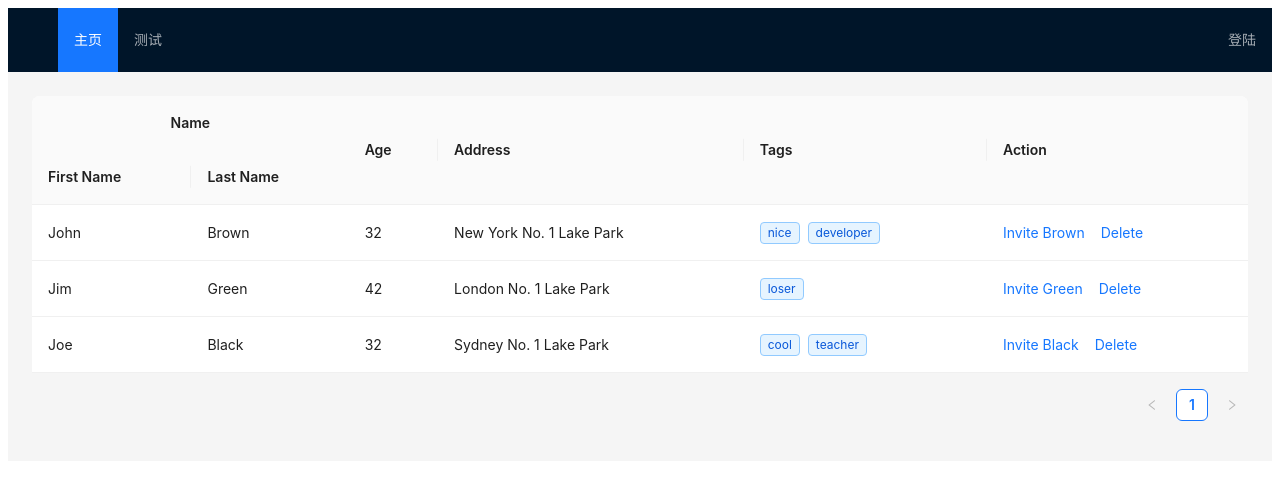
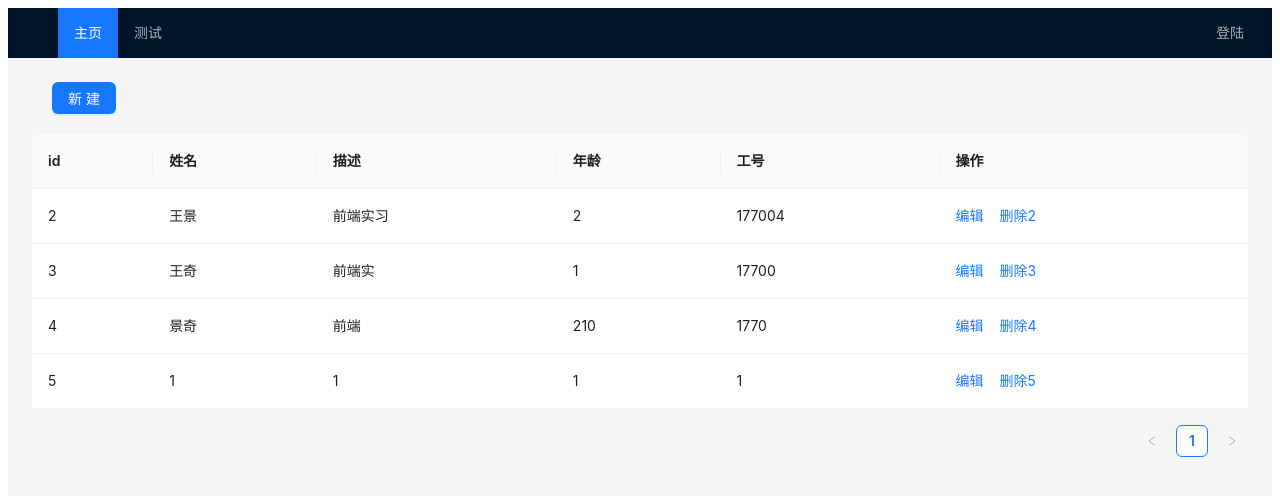
Before and after one commit to wangjqq/hook-ts, a React (Create React App) app: page /Home in a window 1280 px wide. Shown: the top 496 px of the page. Built offline with nearby package versions, Linux system fonts and the light colour scheme; data requests are answered from the project's data file.

Commit message:
完成了表格的增删查

```diff
--- a/src/App.tsx
+++ b/src/App.tsx
@@ -1,4 +1,4 @@
-import React, { useState, useEffect } from 'react'
+import React, { useEffect, useRef } from 'react'
 import type { MenuProps } from 'antd'
 import { Layout, Menu } from 'antd'
 import {
@@ -9,9 +9,9 @@ import {
   useLocation,
 } from 'react-router-dom'
 
-import Login from 'components/Login'
-import Home from 'components/Home'
-import Test from 'components/Test'
+import Login from 'views/Login'
+import Home from 'views/Home'
+import Test from 'views/Test'
 import 'styles/App.css'
 
 const { Header, Content } = Layout
@@ -21,15 +21,17 @@ const App: React.FC = () => {
 
   let { pathname } = useLocation() //获取当前路由
 
-  let userinfo: any = localStorage.getItem('userInfo') //获取用户信息
-  if (userinfo) {
+  const userInfo: any = useRef('')
+  userInfo.current = localStorage.getItem('userInfo') //获取用户信息
+  if (userInfo.current) {
     //如果有信息则转成对象
-    userinfo = JSON.parse(userinfo)
+    userInfo.current = JSON.parse(userInfo.current)
   }
+
   useEffect(() => {
-    userinfo = localStorage.getItem('userInfo')
-    userinfo = JSON.parse(userinfo)
-  }, [localStorage.getItem('userInfo')]) //监听登陆和退出登录 修改用户信息
+    userInfo.current = localStorage.getItem('userInfo')
+    userInfo.current = JSON.parse(userInfo.current)
+  }, [pathname]) //监听登陆和退出登录 修改用户信息
 
   const items1: MenuProps['items'] = [
     //菜单栏信息
@@ -39,14 +41,16 @@ const App: React.FC = () => {
     {
       key: '/Login',
       label: `${
-        userinfo ? '欢迎你!' + userinfo.userName + ' 点击退出' : '登陆'
+        userInfo.current
+          ? '欢迎你!' + userInfo.current.userName + ' 点击退出'
+          : '登陆'
       }`,
     },
   ]
 
   const click = (e: any) => {
     //菜单栏点击事件
-    if (userinfo && e.key == '/Login') {
+    if (userInfo.current && e.key === '/Login') {
       localStorage.removeItem('userInfo')
     }
     navigate(e.key, { replace: true })
@@ -59,7 +63,7 @@ const App: React.FC = () => {
         <Menu
           theme="dark"
           mode="horizontal"
-          defaultSelectedKeys={[pathname == '/' ? '/Home' : pathname]}
+          defaultSelectedKeys={[pathname === '/' ? '/Home' : pathname]}
           selectedKeys={[pathname]}
           items={items1}
           onClick={click}
--- /dev/null
+++ b/src/components/AddInfoForm.tsx
@@ -0,0 +1,114 @@
+import React from 'react'
+import { Col, Row, Form, Input, Modal } from 'antd'
+
+interface Values {
+  title: string
+  description: string
+  modifier: string
+}
+
+interface CollectionCreateFormProps {
+  open: boolean
+  onCreate: (values: Values) => void
+  onCancel: () => void
+}
+
+const layout = {
+  labelCol: { span: 8 },
+  wrapperCol: { span: 8 },
+}
+
+const AddInfoForm: React.FC<CollectionCreateFormProps> = ({
+  open,
+  onCreate,
+  onCancel,
+}) => {
+  const [form] = Form.useForm()
+
+  return (
+    <Modal
+      open={open}
+      title="新建人员信息"
+      okText="创建"
+      cancelText="取消"
+      onCancel={onCancel}
+      onOk={() => {
+        form
+          .validateFields()
+          .then((values) => {
+            form.resetFields()
+            onCreate(values)
+          })
+          .catch((info) => {
+            console.log('Validate Failed:', info)
+          })
+      }}>
+      <Form
+        form={form}
+        // {...layout}
+        layout="vertical"
+        name="form_in_modal"
+        // style={{ maxWidth: 30 }}
+        initialValues={{ modifier: 'public' }}>
+        <Row gutter={16}>
+          <Col span={12}>
+            <Form.Item
+              name="name"
+              label="姓名"
+              rules={[
+                {
+                  required: true,
+                  message: '请输入姓名!',
+                },
+              ]}>
+              <Input />
+            </Form.Item>
+          </Col>
+          <Col span={12}>
+            <Form.Item
+              name="age"
+              label="年龄"
+              rules={[
+                {
+                  required: true,
+                  message: '请输入年龄!',
+                },
+              ]}>
+              <Input />
+            </Form.Item>
+          </Col>
+        </Row>
+        <Row gutter={16}>
+          <Col span={12}>
+            <Form.Item
+              name="des"
+              label="岗位"
+              rules={[
+                {
+                  required: true,
+                  message: '请输入岗位!',
+                },
+              ]}>
+              <Input />
+            </Form.Item>
+          </Col>
+          <Col span={12}>
+            <Form.Item
+              name="number"
+              label="工号"
+              rules={[
+                {
+                  required: true,
+                  message: '请输入工号!',
+                },
+              ]}>
+              <Input />
+            </Form.Item>
+          </Col>
+        </Row>
+      </Form>
+    </Modal>
+  )
+}
+
+export default AddInfoForm
--- a/src/components/Home.tsx
+++ /dev/null
@@ -1,81 +0,0 @@
-import React from 'react'
-import { Space, Table, Tag } from 'antd'
-
-interface DataType {
-  key: string
-  firstName: string
-  lastName: string
-  age: number
-  address: string
-  tags: string[]
-}
-
-const { Column, ColumnGroup } = Table
-
-const data: DataType[] = [
-  {
-    key: '1',
-    firstName: 'John',
-    lastName: 'Brown',
-    age: 32,
-    address: 'New York No. 1 Lake Park',
-    tags: ['nice', 'developer'],
-  },
-  {
-    key: '2',
-    firstName: 'Jim',
-    lastName: 'Green',
-    age: 42,
-    address: 'London No. 1 Lake Park',
-    tags: ['loser'],
-  },
-  {
-    key: '3',
-    firstName: 'Joe',
-    lastName: 'Black',
-    age: 32,
-    address: 'Sydney No. 1 Lake Park',
-    tags: ['cool', 'teacher'],
-  },
-]
-
-const Home: React.FC = () => {
-  return (
-    <div className="Home">
-      <Table dataSource={data}>
-        <ColumnGroup title="Name">
-          <Column title="First Name" dataIndex="firstName" key="firstName" />
-          <Column title="Last Name" dataIndex="lastName" key="lastName" />
-        </ColumnGroup>
-        <Column title="Age" dataIndex="age" key="age" />
-        <Column title="Address" dataIndex="address" key="address" />
-        <Column
-          title="Tags"
-          dataIndex="tags"
-          key="tags"
-          render={(tags: string[]) => (
-            <>
-              {tags.map((tag) => (
-                <Tag color="blue" key={tag}>
-                  {tag}
-                </Tag>
-              ))}
-            </>
-          )}
-        />
-        <Column
-          title="Action"
-          key="action"
-          render={(_: any, record: DataType) => (
-            <Space size="middle">
-              <a>Invite {record.lastName}</a>
-              <a>Delete</a>
-            </Space>
-          )}
-        />
-      </Table>
-    </div>
-  )
-}
-
-export default Home
--- /dev/null
+++ b/src/interface/Home.tsx
@@ -0,0 +1,13 @@
+import axios from 'axios'
+
+export const getList = () => {
+  return axios.get('/information')
+}
+
+export const addList = (params: any) => {
+  return axios.post('/information', params)
+}
+
+export const delList = (id: any) => {
+  return axios.delete('/information/' + id)
+}
--- a/src/interface/User.tsx
+++ b/src/interface/User.tsx
@@ -1,5 +1,5 @@
 import axios from 'axios'
 
-export const Reguser = (data: string) => {
+export const Login1 = (data: string) => {
   return axios.get('/userinfo/?q=' + data)
 }
--- a/src/mock/db.json
+++ b/src/mock/db.json
@@ -1,32 +1,36 @@
 {
   "information": [
     {
-      "id": 1,
-      "name": "王景奇",
-      "des": "前端实习生",
-      "age": "21",
-      "number": "1770045"
+      "key": "2",
+      "id": 2,
+      "name": "王景",
+      "des": "前端实习",
+      "age": "2",
+      "number": "177004"
     },
     {
-      "id": 1,
-      "name": "王景奇",
-      "des": "前端实习生",
-      "age": "21",
-      "number": "1770045"
+      "key": "3",
+      "id": 3,
+      "name": "王奇",
+      "des": "前端实",
+      "age": "1",
+      "number": "17700"
     },
     {
-      "id": 1,
-      "name": "王景奇",
-      "des": "前端实习生",
-      "age": "21",
-      "number": "1770045"
+      "key": "4",
+      "id": 4,
+      "name": "景奇",
+      "des": "前端",
+      "age": "210",
+      "number": "1770"
     },
     {
-      "id": 1,
-      "name": "王景奇",
-      "des": "前端实习生",
-      "age": "21",
-      "number": "1770045"
+      "key": "5",
+      "name": "1",
+      "age": "1",
+      "des": "1",
+      "number": "1",
+      "id": 5
     }
   ],
   "userinfo": [
--- a/src/styles/App.css
+++ b/src/styles/App.css
@@ -1,5 +1,15 @@
 .ant-menu-item-only-child:nth-child(3) {
   position: absolute;
-  right: 8px;
+  right: 20px;
   top: 8px !important;
 }
+
+.ant-layout-header {
+  height: 50px !important;
+  line-height: 50px !important;
+}
+
+.handle {
+  margin-bottom: 20px;
+  margin-left: 20px;
+}
--- /dev/null
+++ b/src/views/Home.tsx
@@ -0,0 +1,90 @@
+import React, { useEffect, useState } from 'react'
+import { Table, Button, Space, Popconfirm, message } from 'antd'
+import { getList, addList, delList } from 'interface/Home'
+import AddInfoForm from 'components/AddInfoForm'
+
+const { Column } = Table //解构出列
+
+const Home: React.FC = () => {
+  const [open, setOpen] = useState(false) //添加的弹窗是否显示
+
+  const onCreate = (values: any) => {
+    //确认添加处理函数
+    values.key = Date.now()
+    addList(values).then((res) => {
+      getList().then((res) => {
+        setlist(res.data)
+      })
+    })
+    setOpen(false)
+  }
+
+  const [listData, setlist] = useState([]) //列表的状态
+
+  useEffect(() => {
+    getList().then((res) => {
+      setlist(res.data)
+    })
+  }, [])
+
+  const delConfirm = (record: any) => {
+    //删除的处理函数
+    delList(record.id).then((res) => {
+      getList().then((res) => {
+        setlist(res.data)
+      })
+    })
+    message.info('删除成功!')
+  }
+
+  return (
+    <div className="Home">
+      <div className="handle">
+        <Button
+          type="primary"
+          onClick={() => {
+            setOpen(true)
+          }}>
+          新建
+        </Button>
+      </div>
+
+      <Table dataSource={listData}>
+        <Column title="id" dataIndex="id" />
+        <Column title="姓名" dataIndex="name" />
+        <Column title="描述" dataIndex="des" />
+        <Column title="年龄" dataIndex="age" />
+        <Column title="工号" dataIndex="number" />
+        <Column
+          title="操作"
+          key="action"
+          render={(_: any, record: any) => (
+            <Space size="middle">
+              <a>编辑</a>
+              <Popconfirm
+                placement="topLeft"
+                title={'确认删除'}
+                description={'删除后无法恢复!'}
+                // onConfirm={confirm}
+                onConfirm={delConfirm.bind(this, record)}
+                okText="Yes"
+                cancelText="No">
+                <a>删除{record.id}</a>
+              </Popconfirm>
+            </Space>
+          )}
+        />
+      </Table>
+
+      <AddInfoForm
+        open={open}
+        onCreate={onCreate}
+        onCancel={() => {
+          setOpen(false)
+        }}
+      />
+    </div>
+  )
+}
+
+export default Home
--- a/src/components/Login.tsx
+++ b/src/views/Login.tsx
@@ -1,5 +1,5 @@
 import React from 'react'
-import { Reguser } from 'interface/User'
+import { Login1 } from 'interface/User'
 
 import { Button, Form, Input, message } from 'antd'
 import { useNavigate } from 'react-router-dom'
@@ -13,7 +13,7 @@ interface IUserInfo {
 const Login: React.FC = () => {
   const navigate = useNavigate()
   const onFinish = async (userData: any) => {
-    const { data } = await Reguser(userData.userName)
+    const { data } = await Login1(userData.userName)
     data.forEach((element: IUserInfo) => {
       if (
         element.username === userData.userName &&
@@ -26,7 +26,7 @@ const Login: React.FC = () => {
         navigate('/Home', { replace: true })
       }
     })
-    if (data.length == 0) {
+    if (data.length === 0) {
       message.info('请核对账号密码!')
     }
   }
```
Also changed, not shown: src/views/Test.tsx (renamed from src/components/Test.tsx).
